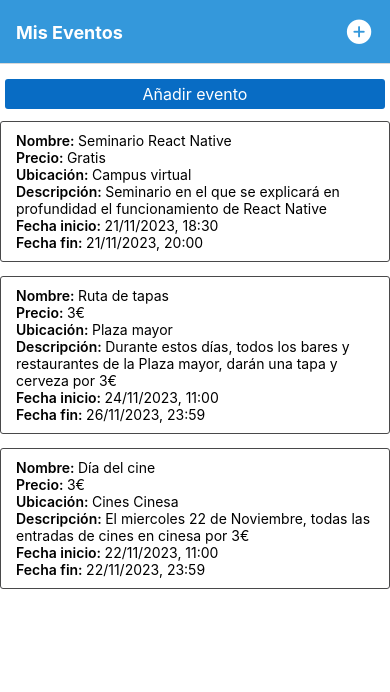
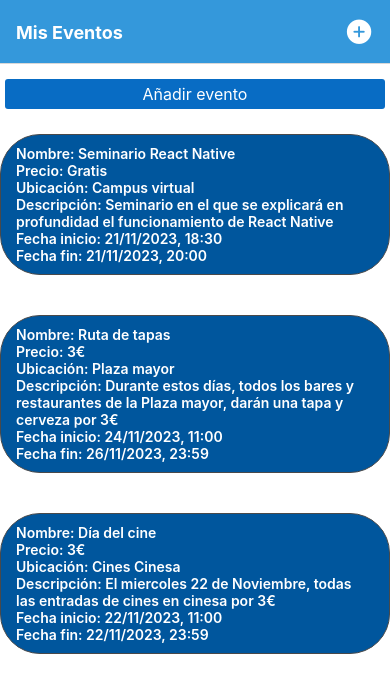
Before and after one commit to pavazfer/VIU_Dispositivos_moviles_app_multiplataforma, a React Native app in the folder Actividad2/: screen /Eventos in a window 390 px wide. Shown: the top 692 px of the page. Built offline with nearby package versions, Linux system fonts and the light colour scheme; data requests are answered from the project's data file.

Commit message:
Update EventCard.js

```diff
--- a/Actividad2/components/EventCard.js
+++ b/Actividad2/components/EventCard.js
@@ -1,6 +1,7 @@
 import { StyleSheet, Text, TouchableOpacity } from 'react-native';
 
 export default function EventCard({event, onPress}) {
+
 
   const formatDate = (date) => {
     const newDate = new Date(date);
@@ -15,12 +16,13 @@ export default function EventCard({event, onPress}) {
 
   return (
   <TouchableOpacity onPress={onPress} style={styles.container}>
-    <Text><Text style={styles.title}>Nombre: </Text>{event.nombre}</Text>
-    <Text ><Text style={styles.title}>Precio: </Text>{event.precio}</Text>
-    <Text ><Text style={styles.title}>Ubicación: </Text>{event.ubicacion}</Text>
-    <Text ><Text style={styles.title}>Descripción: </Text>{event.descripcion}</Text>
-    <Text ><Text style={styles.title}>Fecha inicio: </Text>{formatDate(event.fecha_inicio)}</Text>
-    <Text ><Text style={styles.title}>Fecha fin: </Text>{formatDate(event.fecha_fin)}</Text>
+    <Text style={{ color: 'white', fontWeight: 600 }}>Nombre: {event.nombre}</Text>
+    <Text style={{ color: 'white', fontWeight: 600 }}>Precio: {event.precio}</Text>
+    <Text style={{ color: 'white', fontWeight: 600 }}>Ubicación: {event.ubicacion}</Text>
+    <Text style={{ color: 'white', fontWeight: 600 }}>Descripción: {event.descripcion}</Text>
+    <Text style={{ color: 'white', fontWeight: 600 }}>Fecha inicio: {formatDate(event.fecha_inicio)}</Text>
+    <Text style={{ color: 'white', fontWeight: 600 }}>Fecha fin: {formatDate(event.fecha_fin)}</Text>
+
   </TouchableOpacity>
   );
 }
@@ -28,15 +30,19 @@ export default function EventCard({event, onPress}) {
 const styles = StyleSheet.create({
   container: {
     flex: 1,
-    backgroundColor: '#fff',
+    backgroundColor: '#00569d',
     borderWidth: 1,
-    borderRadius: 3,
+    borderRadius: 40,
     borderColor: '#49494a',
     paddingHorizontal: 15,
     paddingVertical: 10,
-    marginVertical: 7
+    marginVertical: 20
   },
   title: {
-    fontWeight: 600
+    fontWeight: 600,
+    color: 'white'
+  },
+  text: {
+    color: 'white', // Puedes cambiar el color aquí
   }
 });
```
